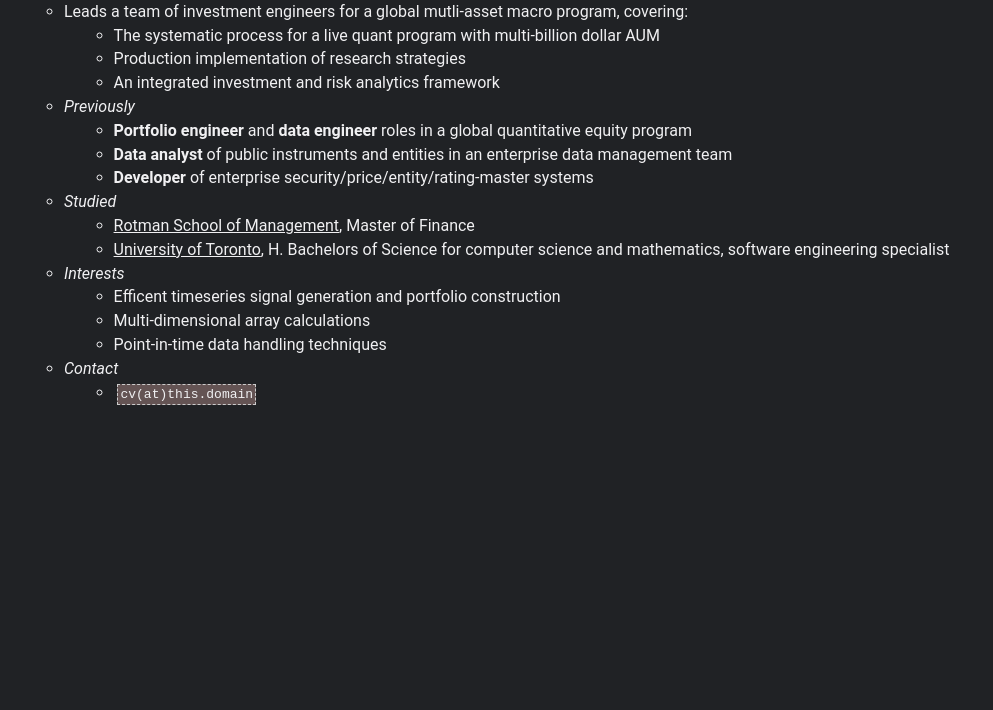
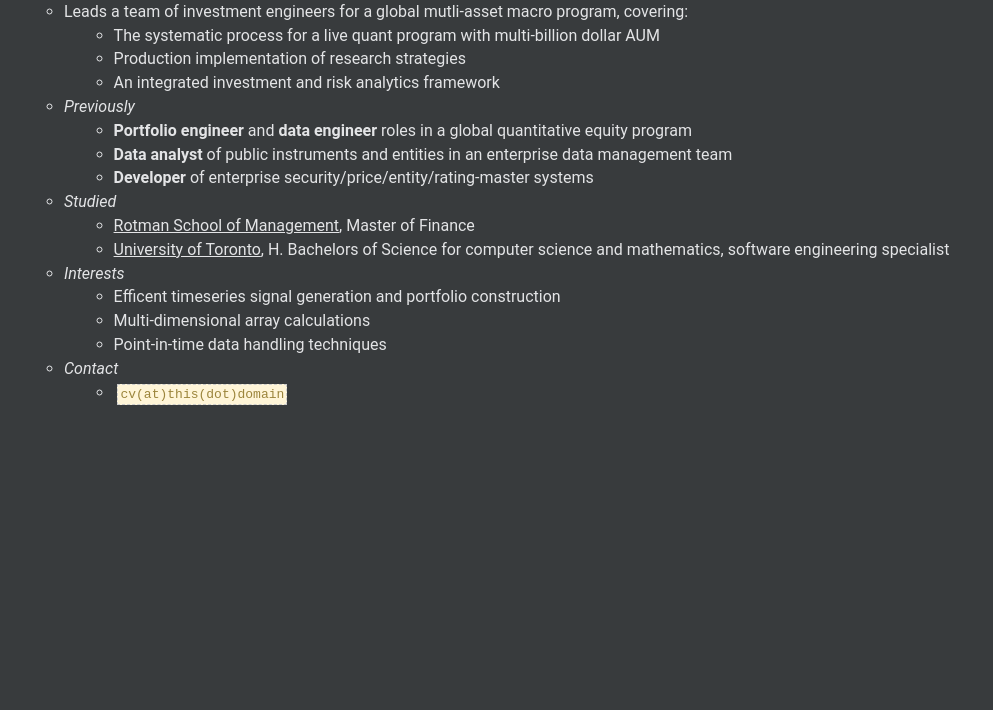
Before and after one commit to tchan09/tchan09.github.io, a plain HTML site: page index.html in a window 1280 px wide. Shown: the part 90-800 px from the top of the page, without its empty margins (0-993 px from the left). Drawn offline with Linux system fonts and the dark colour scheme.

Commit message:
Enh: tweak colours

```diff
--- a/base.css
+++ b/base.css
@@ -61,10 +61,9 @@
 {
     body
     {
-        color: var(--uchu-gray-1);
-        background: var(--uchu-yin-9);
+        color: var(--uchu-yin-1);
+        background: var(--uchu-yin-8);
         font-family: Avenir, "Sesgoe UI", Roboto, Ubuntu, Cantarell, "Noto Sans", system-ui, -apple-system, sans-serif;
-        /* font-family: "Cardo", Georgia, Times, "Times New Roman", sans-serif; */
     }
 
     a
@@ -74,7 +73,8 @@
 
     code
     {
-        background-color: #645454;
+        color: var(--uchu-yellow-9);
+        background-color: var(--uchu-yellow-1);
     }
 }
 
--- a/index.html
+++ b/index.html
@@ -55,11 +55,11 @@
 					</ul>
 				</li>
 
-				<li class="hidden"><a href="https://github.com/tchan09">Github</a></li>
 				<li>
 					<em>Contact</em>
 					<ul>
-						<li><code>cv(at)this.domain</code></li>
+						<li><code>cv(at)this(dot)domain</code></li>
+						<li class="hidden"><a href="https://github.com/tchan09">Github</a></li>
 					</ul>
 				</li>
 			</ul>
```
